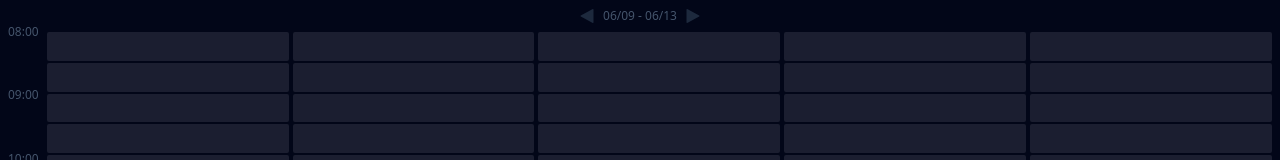
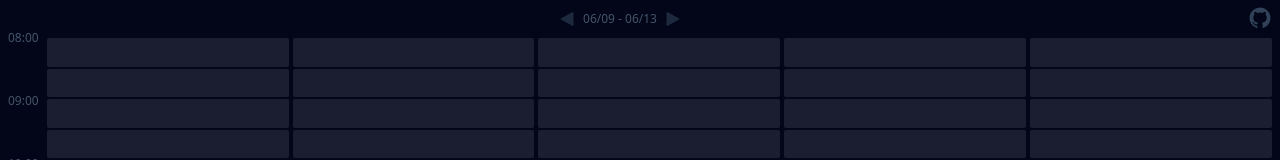
Before and after one commit to meeehdi-dev/tt, a Vue app: page / in a window 1280 px wide. Shown: the top 160 px of the page. Built offline with nearby package versions, Linux system fonts and the light colour scheme.

Commit message:
feat: add link to github

```diff
--- a/src/App.vue
+++ b/src/App.vue
@@ -293,6 +293,8 @@ function onGrabBottom(day: number, slot: number) {
 
 <template>
   <div class="flex flex-col flex-auto">
+    <div class="flex flex-row justify-between">
+      <div></div>
       <div class="flex flex-row justify-center items-center mt-2 gap-2">
         <div class="text-slate-800 hover:text-slate-600 cursor-pointer" @click="onPreviousWeek">
           <Icon icon="carbon:triangle-left-solid" />
@@ -303,6 +305,14 @@ function onGrabBottom(day: number, slot: number) {
         </span>
         <div class="text-slate-800 hover:text-slate-600 cursor-pointer" @click="onNextWeek">
           <Icon icon="carbon:triangle-right-solid" />
+        </div>
+      </div>
+      <div
+        class="text-slate-700 flex flex-row justify-center items-center mx-2 mt-1.5 hover:text-slate-600 cursor-pointer"
+      >
+        <a href="https://github.com/meeehdi-dev/tt" target="_blank">
+          <Icon icon="carbon:logo-github" style="font-size: 1.5em" />
+        </a>
       </div>
     </div>
     <div :class="['flex flex-row flex-auto gap-2 px-2', { focused: isFocused !== '' }]">
```
Lines whose indentation alone changed are shown as unchanged.
